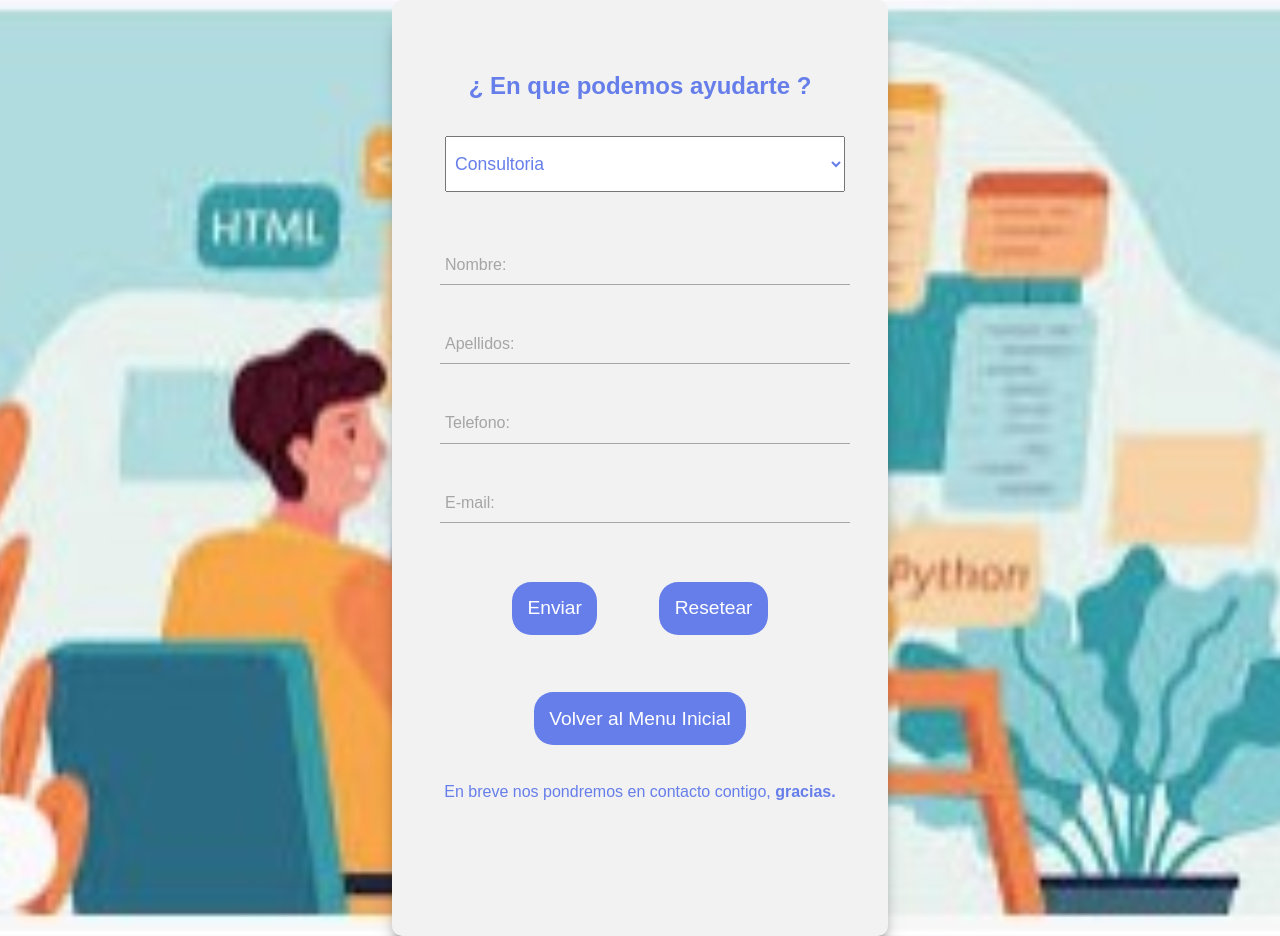
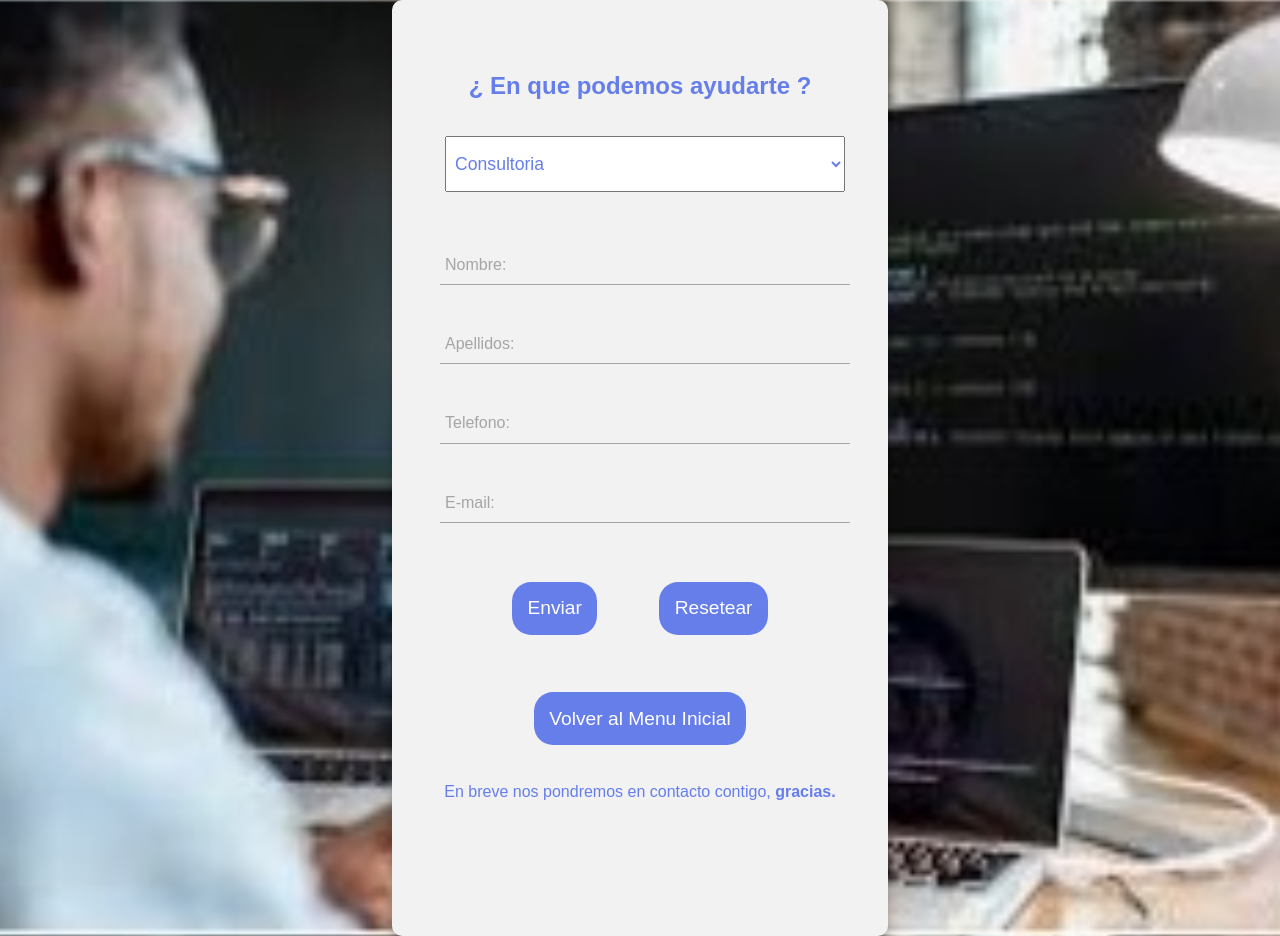
Before and after one commit to Dan17MAd/WebEmpresa.io, a plain HTML site: page formulario.html in a window 1280 px wide. Drawn offline with Linux system fonts and the light colour scheme.

Commit message:
Update style.css

```diff
--- a/style.css
+++ b/style.css
@@ -6,7 +6,7 @@ margin: 0;
 }
 
 body{
-background:  url(/assets/hero.jpg);
+background:  url(/assets/hero2.jpg);
 background-size: cover;
 background-position: center;
 font-family:'Raleway', sans-serif;
```
